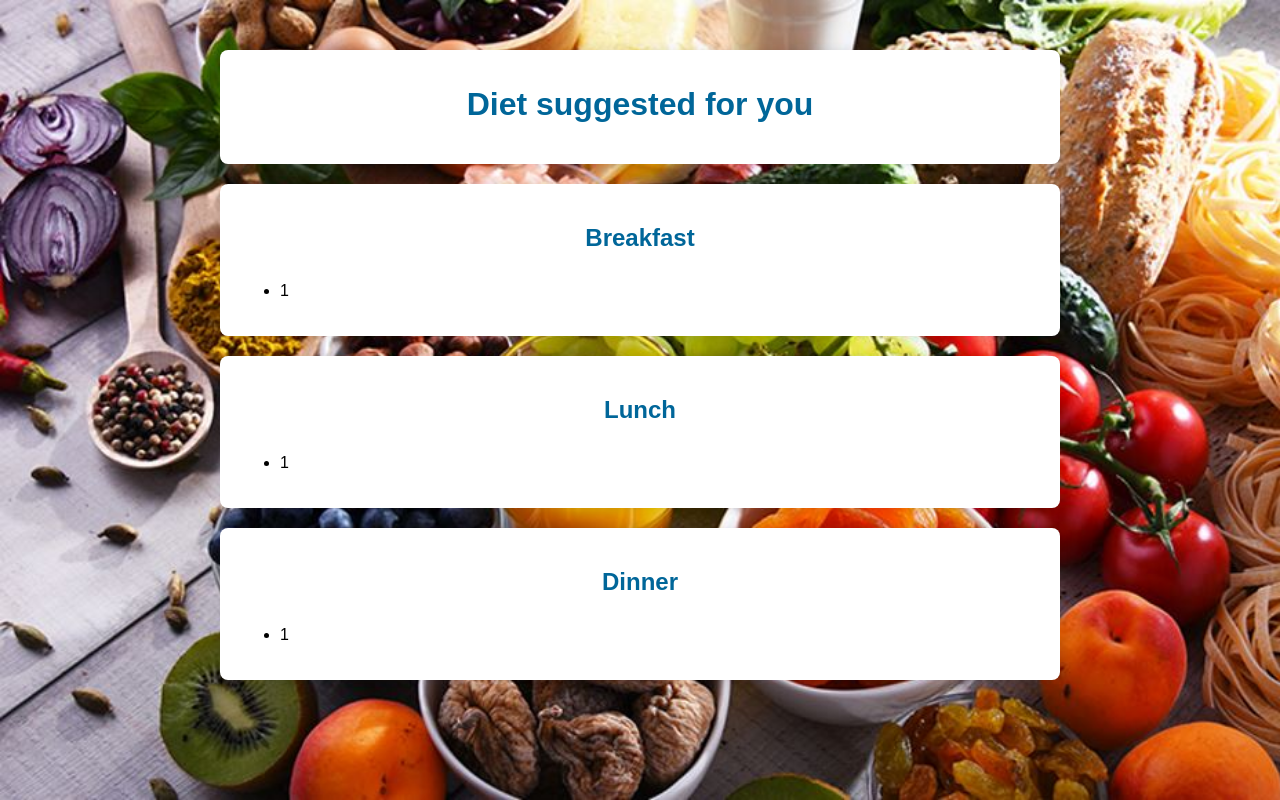
After one commit to praveenchandra18/Medical-Assistance-and-Patience-Survivalance, a Flask app: template templates/diet_for_you.html in a window 1280 px wide. The commit adds this page. Run offline with Flask 3, Linux system fonts and the light colour scheme; the template is opened without the code that fills it: most values are stand-ins (such as "Sample title", 1, 10 or a date in 2020).

Commit message:
Project submitted

```diff
--- a/app.py
+++ b/app.py
@@ -1,5 +1,7 @@
 from flask import Flask,render_template
+
 app=Flask(__name__)
+
 app.secret_key="jnaskjnakgnjaslgnaskjsnfgkjangkjdfgnkj"
 
 from doctor import doctor_bp
--- a/diet_suggestor.py
+++ b/diet_suggestor.py
@@ -71,4 +71,4 @@ def diet_prediction():
         if(i[4]==1):
             dinner.append(i)
 
-    return render_template('food_suggestor.html',message=message,lst=lst,breakfast=breakfast,lunch=lunch,dinner=dinner)
+    return render_template('diet_for_you.html',message=message,breakfast=breakfast,lunch=lunch,dinner=dinner)
--- a/medicine_remainder.py
+++ b/medicine_remainder.py
@@ -55,8 +55,8 @@ def patient_check():
         return render_template('medicine_remainder_register_page.html',message=message)
 
 def send_message(code):
-    account_sid = 'account_sid'
-    auth_token = 'auth_token'
+    account_sid = 'AC0581a75d20af35c4cf23f4ada11b2b46'
+    auth_token = '9d23c8907552d6468dfcd533c71db317'
     client = Client(account_sid, auth_token)
 
     my_cursor2=maps_db.cursor()
--- a/patients.py
+++ b/patients.py
@@ -32,7 +32,7 @@ def patient_check():
 @patient_bp.route('/patient_interface/<userid>')
 def patient_details(userid):
     data=session.get('pat_data')
-    print(data)
+    # print(data)
     # session.pop('user_data')
     sql_query="""select * from medical_prescriptions
                  where patient_id=%s
--- /dev/null
+++ b/templates/diet_for_you.html
@@ -0,0 +1,109 @@
+<!DOCTYPE html>
+<html lang="en">
+<head>
+<meta charset="UTF-8">
+<meta name="viewport" content="width=device-width, initial-scale=1.0">
+<title>Diet suggested for you</title>
+<style>
+  /* CSS styles */
+  body {
+    font-family: Arial, sans-serif;
+    background-color: #f4f4f4;
+    background-image: url("../static/Pictures/Food.jpg");
+    background-attachment: fixed;
+    background-size:cover ;
+    margin: 0;
+    padding: 0;
+  }
+
+  .container {
+    max-width: 800px;
+    margin: 50px auto;
+    display: flex;
+    flex-direction: column;
+    align-items: center;
+  }
+
+  .list {
+    width: 100%;
+    padding: 20px;
+    background-color: #fff;
+    border-radius: 8px;
+    box-shadow: 0 0 10px rgba(0, 0, 0, 0.1);
+    margin-bottom: 20px;
+  }
+
+  h1{
+    text-align: center;
+    margin-top: 2vh;
+    color: #006699;
+  }
+  p{
+    text-align: center;
+    /* margin-top: 4vh; */
+  }
+
+  h2 {
+    text-align: center;
+    margin-bottom: 30px;
+    color: #006699;
+  }
+
+  ul {
+    /* list-style-type:disc;
+    padding: 0;
+    margin: 0; */
+    display: flex;
+    flex-direction: row;
+    flex-wrap: wrap;
+    gap: 30px;
+  }
+
+  li {
+    /* margin-bottom: 5px; */
+    color: black;
+    /* margin: 10px; */
+  }
+</style>
+</head>
+<body>
+
+<div class="container">
+
+  <div class="list">
+    <h1>Diet suggested for you</h1>
+    {% if message %}
+      <p>{{ message }}</p>
+    {% endif %}
+  </div>
+
+  <div class="list">
+    <h2>Breakfast</h2>
+    <ul>
+      {% for i in breakfast %}
+        <li>{{i[0]}}</li>
+      {% endfor %}
+    </ul>
+  </div>
+
+  <div class="list">
+    <h2>Lunch</h2>
+    <ul>
+      {% for i in lunch %}
+        <li>{{i[0]}}</li>
+      {% endfor %}
+    </ul>
+  </div>
+
+  <div class="list">
+    <h2>Dinner</h2>
+    <ul>
+        {% for i in dinner %}
+          <li>{{i[0]}}</li>
+        {% endfor %}
+    </ul>
+  </div>
+</div>
+
+</body>
+</html>
--- a/templates/food_suggestor.html
+++ b/templates/food_suggestor.html
@@ -39,8 +39,6 @@
         </form>
         {% if message %}
             <p>{{ message }}</p>
-        {% endif %}
-        {% if breakfast %}
             <h3>Breakfast:</h3>
             {% for i in breakfast %}
                 {{i[0]}}<br>
--- a/templates/report.html
+++ b/templates/report.html
@@ -11,6 +11,7 @@
     <form method="POST" action="/submit_report" id="medical_report_form" enctype=multipart/form-data>
         <div class="section" id="section1">
             <h2>Medical Tests suggested</h2>
+            <div class="box">
             <div class="space">
                 <input type="checkbox" id="c1" value="CT-SCAN" name="tests_suggested"><label for="c1">CT-SCAN</label>
             </div>
@@ -40,6 +41,7 @@
             </div>
             <div class="space">
                 <input type="checkbox" id="c10" value="COVID TEST" name="tests_suggested"><label for="c10">COVID TEST </label>
+            </div>
             </div>
         </div>
 
```
Also changed, not shown: static/styles/report.css (+16 -6 lines), templates/docs_around_you.html (+31 -0 lines).
